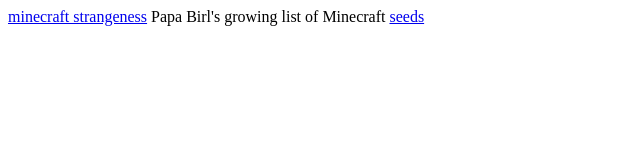
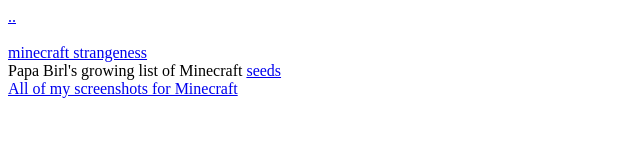
Before and after one commit to OgalFinklestein/OgalFinklestein.github.io, a plain HTML site: page minecraft/index.html in a window 1280 px wide. Shown: the whole page, without its empty margins (0-640 px from the left). Drawn offline with Linux system fonts and the light colour scheme.

Commit message:
Updated HTML code

```diff
--- a/minecraft/index.html
+++ b/minecraft/index.html
@@ -5,8 +5,11 @@
 </head>
 
 <body>
+<a href="..">..</a>
+<br/><br/>
 <!-- iframe src="https://namemc.com/skin/7d19de8c1dd71475"></iframe> -->
-<a href="strangeness/">minecraft strangeness</a>
-Papa Birl's growing list of Minecraft <a href="seeds.html">seeds</a>
+<a href="strangeness/">minecraft strangeness</a><br/>
+Papa Birl's growing list of Minecraft <a href="seeds.html">seeds</a><br/>
+<a href="https://1drv.ms/f/s!AuY9AWhzxDmjhEsz27Nvou2jYiwb">All of my screenshots for Minecraft</a><br/>
 </body>
 </html>
```
